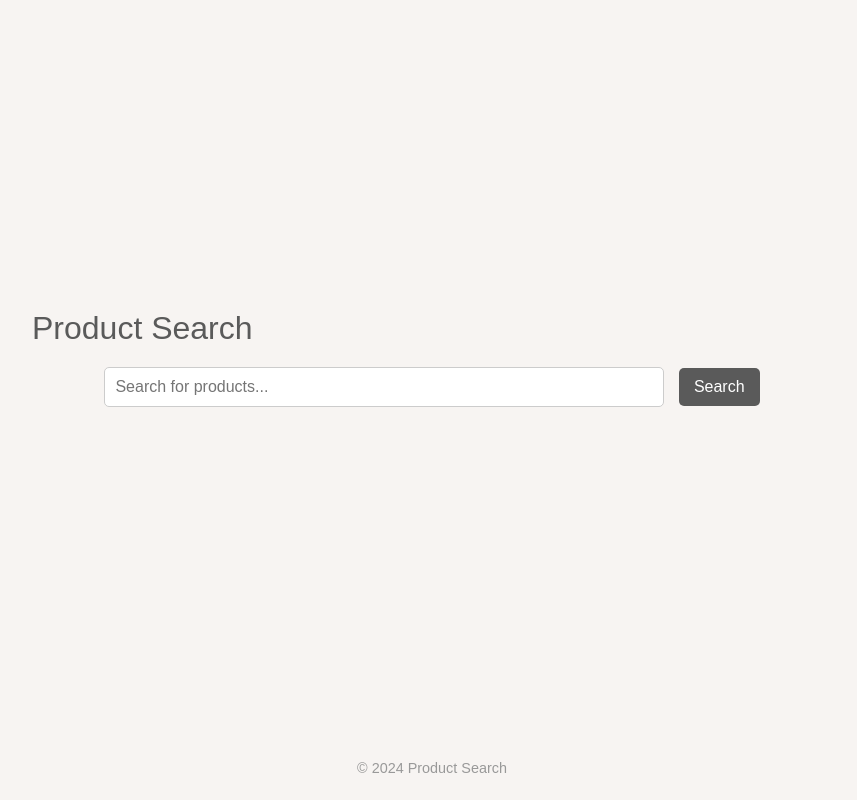
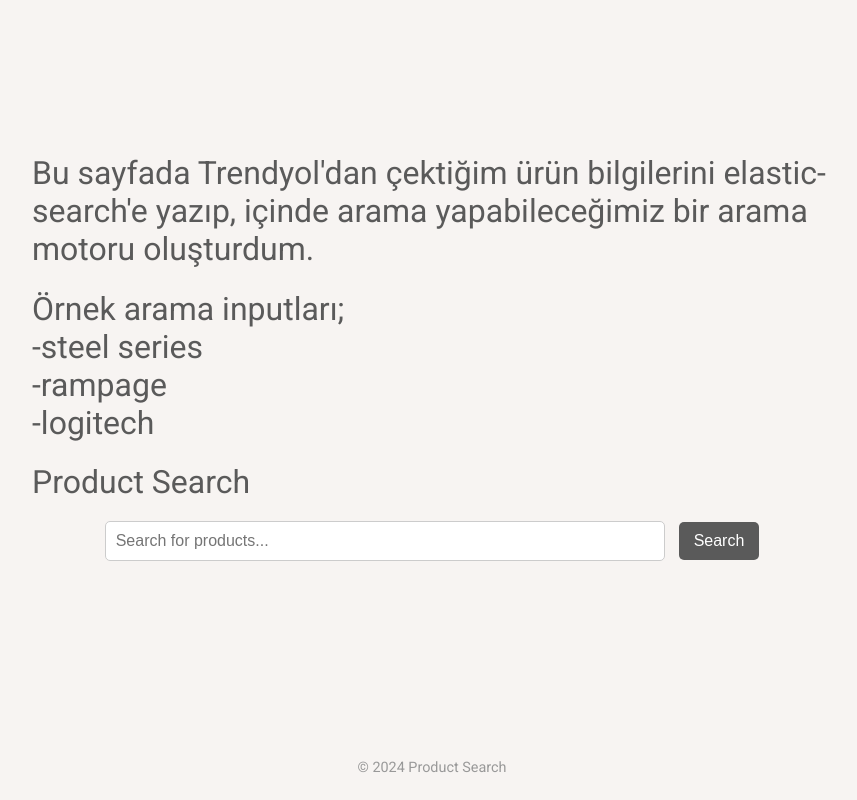
Before and after one commit to muriarty1893/elastic-web, a Flask app: page / in a window 1280 px wide. Shown: the whole page, without its empty margins (208-1065 px from the left). Run offline with Flask 3, Linux system fonts and the light colour scheme.

Commit message:
text type change

```diff
--- a/static/styles.css
+++ b/static/styles.css
@@ -1,5 +1,5 @@
 body {
-    font-family: 'Arial', sans-serif;
+    font-family: 'Roboto', sans-serif;
     background-color: #f7f4f2;
     color: #333;
     margin: 0;
--- a/templates/index.html
+++ b/templates/index.html
@@ -1,11 +1,20 @@
 <!DOCTYPE html>
 <html>
 <head>
+
     <title>Product Search</title>
     <link rel="stylesheet" type="text/css" href="{{ url_for('static', filename='styles.css') }}">
+    <link href="https://fonts.googleapis.com/css2?family=Roboto:wght@400;700&display=swap" rel="stylesheet">
+
 </head>
 <body>
     <div class="container">
+        <h1>Bu sayfada Trendyol'dan çektiğim ürün bilgilerini elastic-search'e yazıp, içinde arama yapabileceğimiz bir arama motoru oluşturdum. </h1>
+        <h1>Örnek arama inputları;<br>
+            -steel series<br>
+            -rampage<br>
+            -logitech<br>
+        </h1>
         <h1>Product Search</h1>
         <form action="/search" method="post">
             <input type="text" name="search" placeholder="Search for products...">
--- a/templates/results.html
+++ b/templates/results.html
@@ -1,9 +1,11 @@
 <!DOCTYPE html>
 <html>
 <head>
-    <title>Search Results</title>
+    <title>Product Search</title>
     <link rel="stylesheet" type="text/css" href="{{ url_for('static', filename='styles.css') }}">
+    <link href="https://fonts.googleapis.com/css2?family=Roboto:wght@400;700&display=swap" rel="stylesheet">
 </head>
+
 <body>
     <div class="container">
         <h1>Search Results for "{{ search_text }}"</h1>
```
